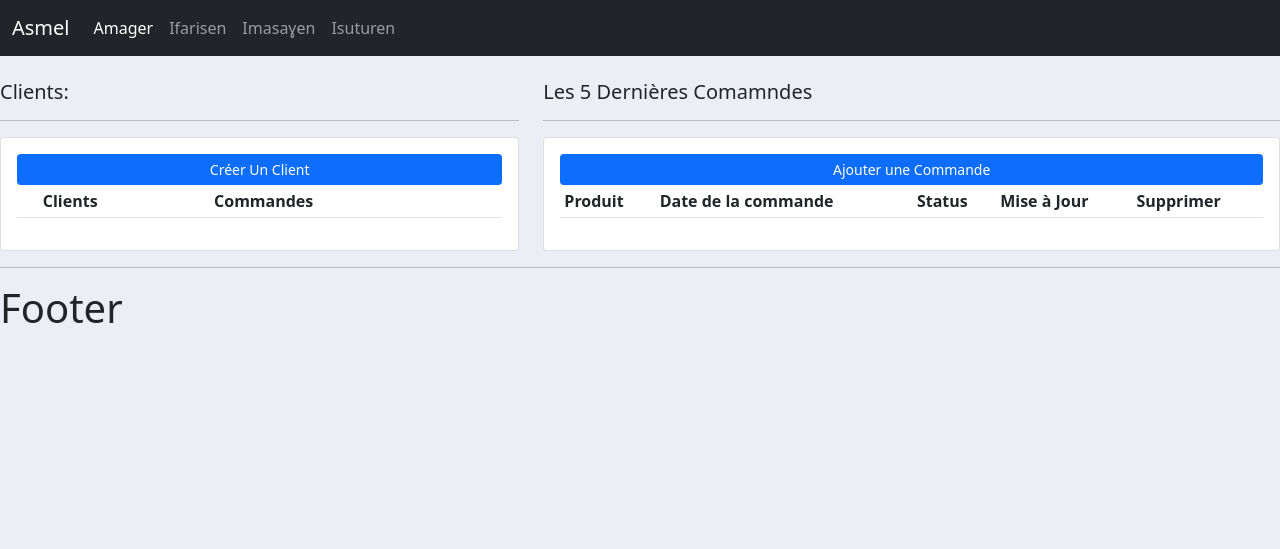
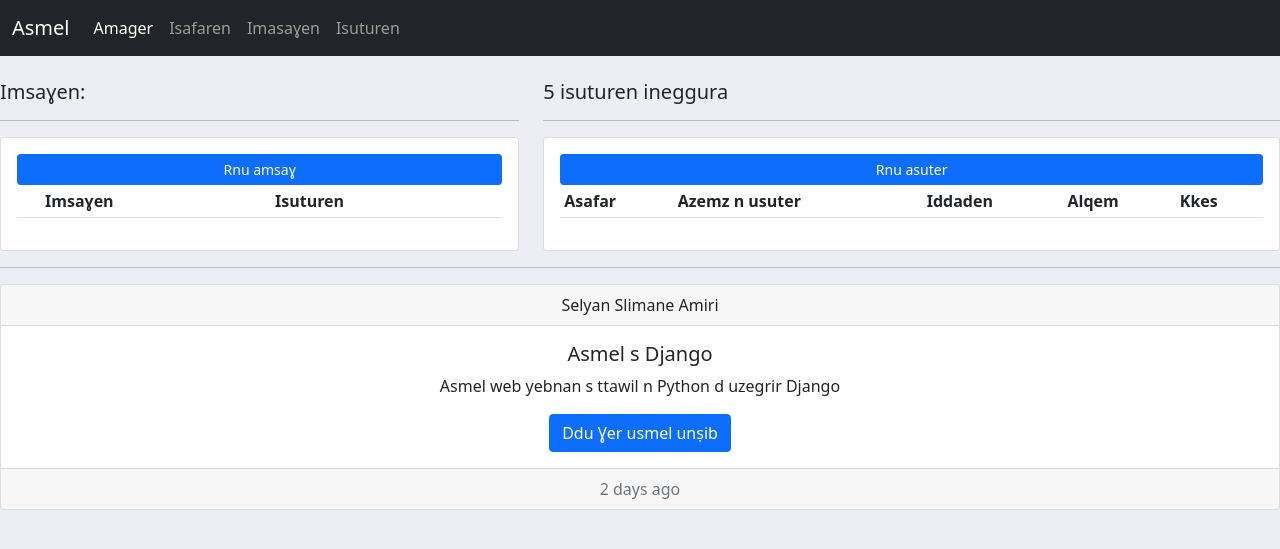
Before and after one commit to SelyanKab/Formation_Django, a Django app: page / in a window 1280 px wide. Shown: the top 549 px of the page. Run offline with Django 3.2, Linux system fonts and the light colour scheme; lists and menus that the app fills with data are empty.

Commit message:
Aqaɛed n html d timerna n uḍar i usmel

```diff
--- /dev/null
+++ b/templates/base/footer.html
@@ -0,0 +1,13 @@
+<div class="card text-center">
+  <div class="card-header">
+    Selyan Slimane Amiri
+  </div>
+  <div class="card-body">
+    <h5 class="card-title">Asmel s Django</h5>
+    <p class="card-text">Asmel web yebnan s ttawil n Python d uzegrir Django</p>
+    <a href="#" class="btn btn-primary">Ddu Ɣer usmel unṣib</a>
+  </div>
+  <div class="card-footer text-muted">
+    2 days ago
+  </div>
+</div>
--- a/templates/base/navbar.html
+++ b/templates/base/navbar.html
@@ -8,7 +8,7 @@
         <div class="collapse navbar-collapse" id="navbarNavAltMarkup">
             <div class="navbar-nav">
                 <a class="nav-link active" aria-current="page" href="#">Amager</a>
-                <a class="nav-link" href="#">Ifarisen</a>
+                <a class="nav-link" href="#">Isafaren</a>
                 <a class="nav-link" href="#">Imasaɣen</a>
                 <a class="nav-link" href="#">Isuturen</a>
             </div>
--- a/templates/main.html
+++ b/templates/main.html
@@ -26,7 +26,7 @@
 {% block amagbar %}
 {% endblock %}
 <hr>
-<h1>Footer</h1>
+{% include 'base/footer.html'%}
 
 
 <script src="https://cdn.jsdelivr.net/npm/bootstrap@5.0.0-beta3/dist/js/bootstrap.bundle.min.js"
--- a/templates/produit/amager.html
+++ b/templates/produit/amager.html
@@ -5,15 +5,15 @@
 <br>
 <div class="row">
 	<div class="col-md-5">
-		<h5>Clients:</h5>
+		<h5>Imsaɣen:</h5>
 		<hr>
 		<div class="card card-body">
-			<a class="btn btn-primary  btn-sm btn-block" href="">Créer Un Client</a>
+			<a class="btn btn-primary  btn-sm btn-block" href="">Rnu amsaɣ</a>
 			<table class="table table-sm">
 				<tr>
 					<th></th>
-					<th>Clients</th>
-					<th>Commandes</th>
+					<th>Imsaɣen</th>
+					<th>Isuturen</th>
 				</tr>
 
 			</table>
@@ -21,17 +21,17 @@
 	</div>
 
 	<div class="col-md-7">
-		<h5>Les 5 Dernières Comamndes</h5>
+		<h5>5 isuturen ineggura</h5>
 		<hr>
 		<div class="card card-body">
-			<a class="btn btn-primary  btn-sm btn-block" href="">Ajouter une Commande</a>
+			<a class="btn btn-primary  btn-sm btn-block" href="">Rnu asuter</a>
 			<table class="table table-sm">
 				<tr>
-					<th>Produit</th>
-					<th>Date de la commande</th>
-					<th>Status</th>
-					<th>Mise à Jour</th>
-					<th>Supprimer</th>
+					<th>Asafar</th>
+					<th>Azemz n usuter</th>
+					<th>Iddaden</th>
+					<th>Alqem</th>
+					<th>Kkes</th>
 				</tr>
 
 			</table>
```
Also changed, not shown: templates/client/amsaɣ.html (+7 -7 lines).
